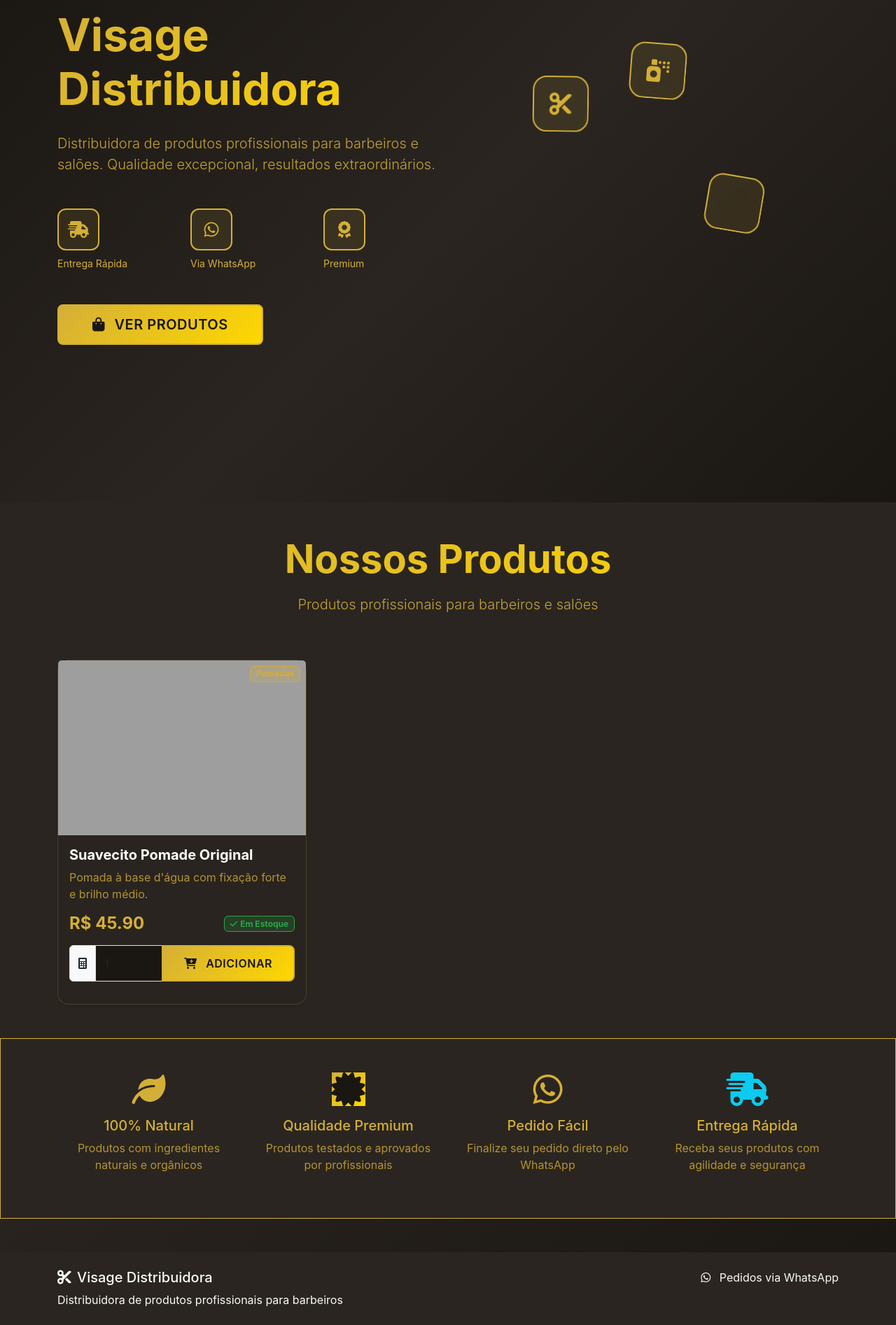
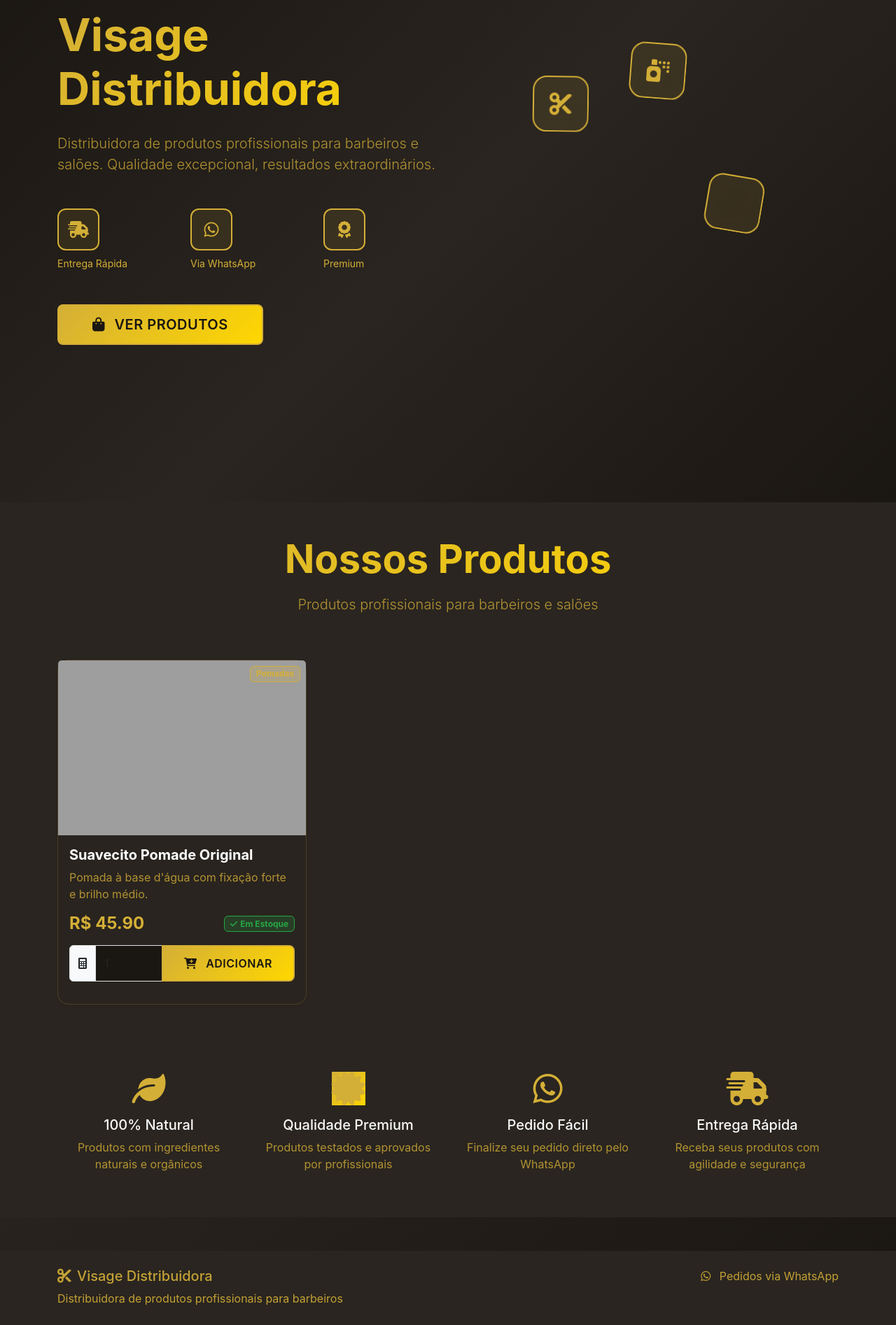
Before and after one commit to Thiago-Bosco/Visage, a Flask app: page / in a window 1280 px wide. Shown: the part 162-2056 px from the top of the page at 70% size. After the commit the page ends 2027 px from the top, so only its background shows below. Run offline with Flask 3, Linux system fonts and the light colour scheme; data comes from the database, SQL or seed files in the repository; data that the repository does not hold is empty; grey boxes are pictures that could not be loaded.

Commit message:
Ensure all unwanted gray elements are replaced with gold accents
Enforce gold theme by overriding CSS classes to replace gray backgrounds and text with gold variants, and adjust existing elements like badges and card headers for consistent styling.

Replit-Commit-Author: Agent
Replit-Commit-Session-Id: 3d007c87-febe-413c-a4ed-f8458e8f1ae8
Replit-Commit-Checkpoint-Type: full_checkpoint
Replit-Commit-Screenshot-Url: https://storage.googleapis.com/screenshot-production-us-central1/5ce3bf15-81dc-4802-b52b-23c8bbd2fafe/3d007c87-febe-413c-a4ed-f8458e8f1ae8/Fn2DJoT

```diff
--- a/static/css/theme.css
+++ b/static/css/theme.css
@@ -47,13 +47,22 @@ section.bg-light {
     background: var(--secondary-dark) !important;
 }
 
-/* MATA TEXTO CINZA - FORÇA DOURADO */
-.text-muted {
+/* 🔥 EXTERMINADOR TOTAL DE CINZA - FORÇA DOURADO ABSOLUTO */
+.text-muted, .text-light-gray, .text-secondary,
+.small.text-muted, p.text-muted, span.text-muted {
     color: rgba(212, 175, 55, 0.8) !important;
 }
 
-.text-light-gray {
-    color: rgba(212, 175, 55, 0.9) !important;
+/* FORÇA TODAS AS CORES BOOTSTRAP PARA DOURADO */
+.text-primary { color: var(--accent-gold) !important; }
+.text-info { color: var(--accent-gold) !important; }
+.text-light { color: rgba(212, 175, 55, 0.9) !important; }
+.text-dark { color: #1a1611 !important; }
+
+/* MATA SEÇÃO BG-LIGHT QUE ESTÁ CINZA */
+section.bg-light, .bg-light, div.bg-light {
+    background: var(--secondary-dark) !important;
+    background-color: var(--secondary-dark) !important;
 }
 
 /* Navigation */
@@ -279,12 +288,23 @@ a.btn-primary:hover, .btn.btn-primary:hover,
     color: #1a1611 !important;
 }
 
-/* Badge overrides - FORÇA TODOS DOURADOS */
+/* 🔥 EXTERMINADOR TOTAL DE BACKGROUNDS CINZAS */
 .badge.bg-secondary, .badge.bg-info, .badge.bg-light,
-.bg-secondary, .bg-info, .bg-light {
+.bg-secondary, .bg-info, .bg-light, .bg-body, .bg-body-secondary,
+section.bg-light, div.bg-light, .card-header.bg-primary,
+.alert.alert-info, .card.bg-light {
     background: rgba(212, 175, 55, 0.2) !important;
+    background-color: rgba(212, 175, 55, 0.2) !important;
     color: var(--accent-gold) !important;
     border: 1px solid var(--accent-gold) !important;
+}
+
+/* FORÇA CARDS E HEADERS DOURADOS */
+.card-header.bg-success, .card-header.bg-dark, .card-header.bg-primary {
+    background: var(--secondary-dark) !important;
+    background-color: var(--secondary-dark) !important;
+    color: var(--accent-gold) !important;
+    border-bottom: 2px solid var(--accent-gold) !important;
 }
 
 .badge.bg-success {
--- a/templates/base.html
+++ b/templates/base.html
@@ -53,14 +53,19 @@
         html, body {
             background: linear-gradient(135deg, #1a1611 0%, #2a2520 50%, #1a1611 100%) !important;
         }
-        /* MATA TODAS AS CORES INDESEJADAS */
-        .bg-light, .bg-secondary, .bg-info, section.bg-light {
+        /* 🔥 EXTERMINADOR TOTAL DE CINZA - FORÇA ABSOLUTA */
+        .bg-light, .bg-secondary, .bg-info, section.bg-light,
+        .alert.alert-info, .card-header.bg-primary, .card-header.bg-success,
+        .card-header.bg-dark, .bg-body, .bg-body-secondary {
             background: #2a2520 !important;
+            background-color: #2a2520 !important;
         }
-        .text-muted {
+        .text-muted, .text-light-gray, .text-secondary,
+        .small.text-muted, p.text-muted, span.text-muted {
             color: rgba(212, 175, 55, 0.8) !important;
         }
-        .badge.bg-secondary, .badge.bg-info {
+        .text-primary, .text-info { color: #D4AF37 !important; }
+        .badge.bg-secondary, .badge.bg-info, .badge.bg-light {
             background: rgba(212, 175, 55, 0.2) !important;
             color: #D4AF37 !important;
             border: 1px solid #D4AF37 !important;
--- a/templates/index.html
+++ b/templates/index.html
@@ -88,7 +88,7 @@
                              onerror="this.src='https://via.placeholder.com/300x300/8B4513/FFFFFF?text=Produto'">
 
                         {% if product.category %}
-                        <span class="badge bg-secondary position-absolute top-0 end-0 m-2">
+                        <span class="badge position-absolute top-0 end-0 m-2" style="background: rgba(212, 175, 55, 0.2) !important; color: #D4AF37 !important; border: 1px solid #D4AF37 !important;">
                             {{ product.category }}
                         </span>
                         {% endif %}
@@ -174,7 +174,7 @@
 </section>
 
 <!-- Features Section -->
-<section class="bg-light py-5">
+<section class="py-5" style="background: #2a2520 !important; background-color: #2a2520 !important;">
     <div class="container">
         <div class="row text-center g-4">
             <div class="col-md-3">
```
Also changed, not shown: attached_assets/image_1755821863985.png (added).
